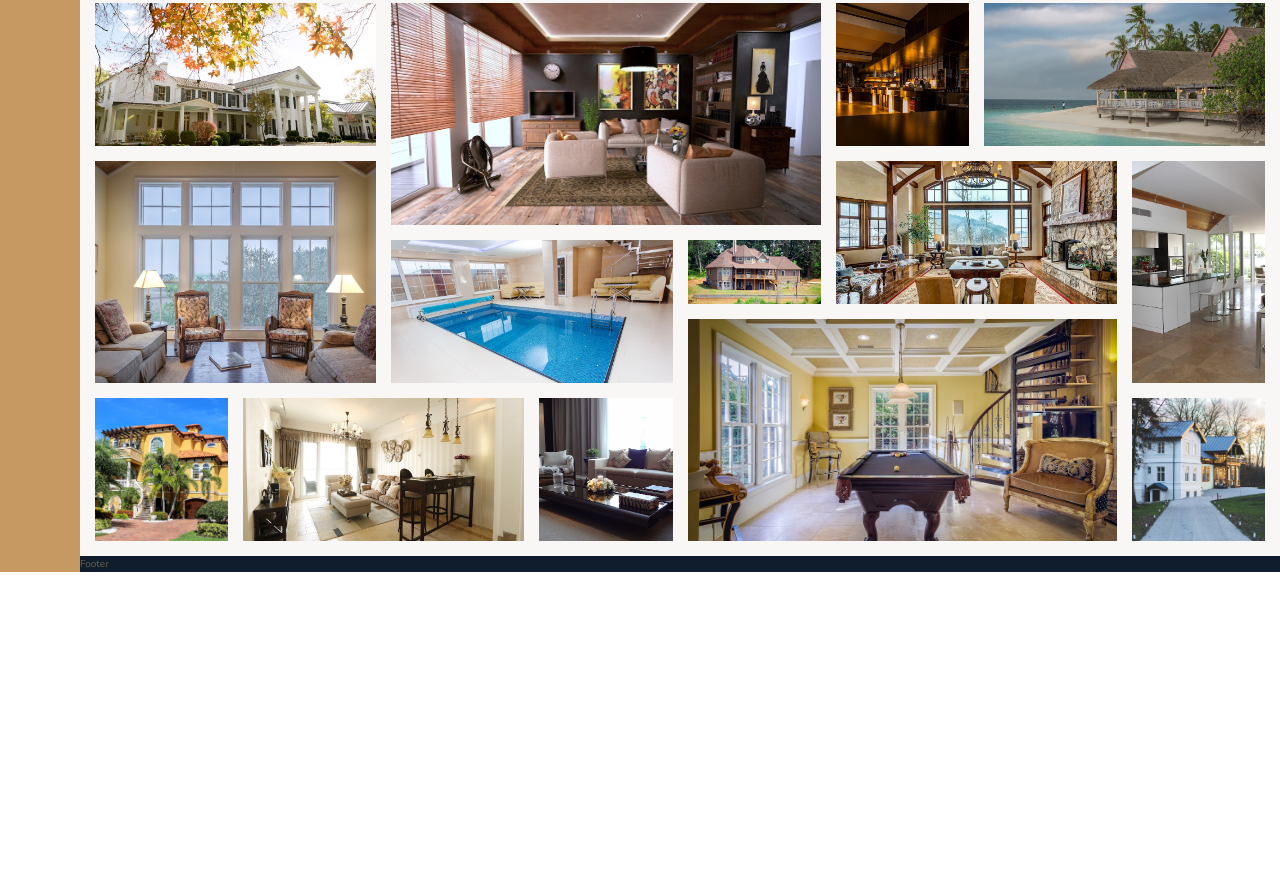
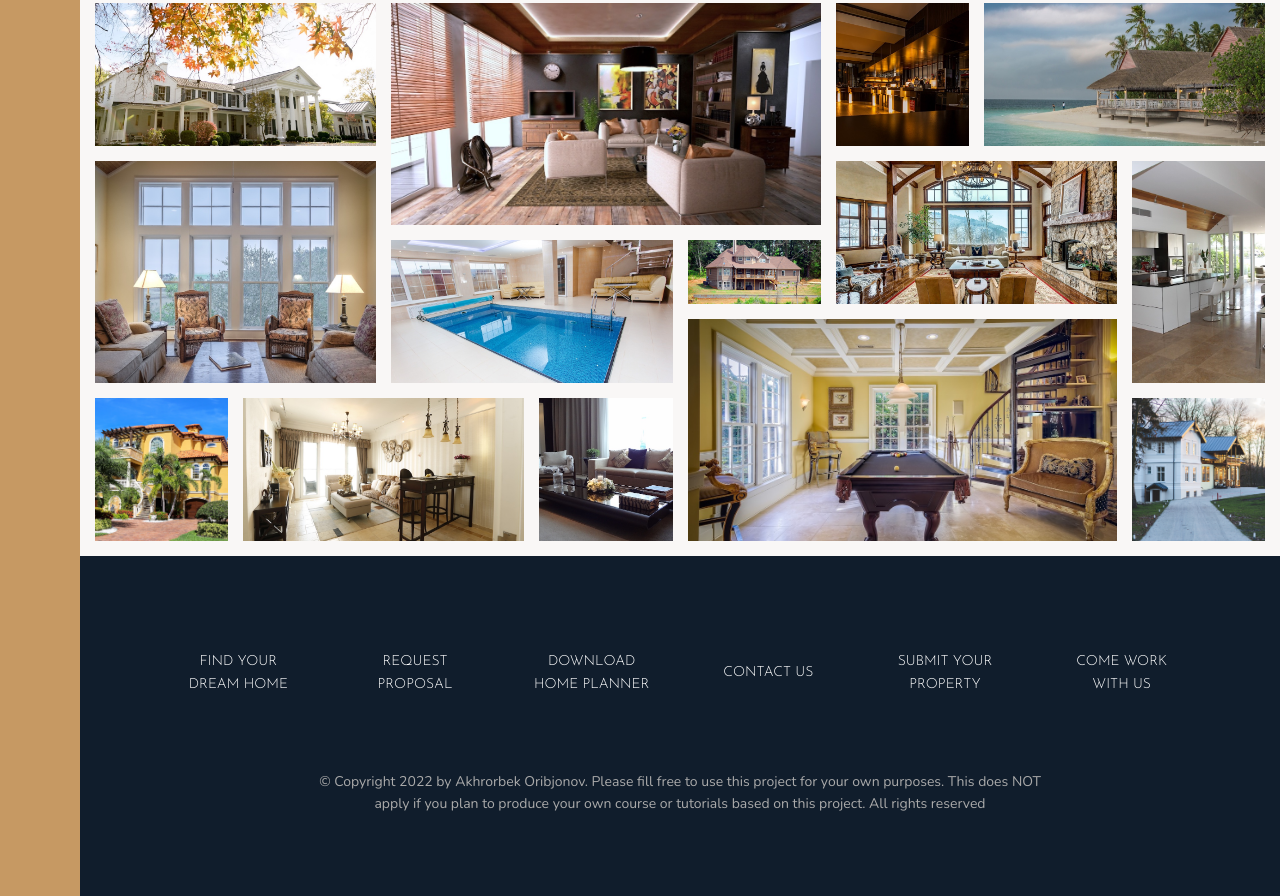
Before and after one commit to Akho0122/Nexter, a website: page index.html in a window 1280 px wide. Shown: the part 3084-3980 px from the top of the page. Before the commit the page ends 3656 px from the top, so only its background shows below. Drawn offline with nearby package versions, Linux system fonts and the light colour scheme.

Commit message:
Footer section was added part 1

```diff
--- a/index.html
+++ b/index.html
@@ -321,7 +321,31 @@
                 class="gallery__img"></figure>
     </section>
     <footer class="footer">
-        Footer
+            <ul class="nav">
+                <li class="nav__item">
+                    <a href="#" class="nav__link">Find your dream home</a>
+                </li>
+                <li class="nav__item">
+                    <a href="#" class="nav__link">Request proposal</a>
+                </li>
+                <li class="nav__item">
+                    <a href="#" class="nav__link">Download home planner</a>
+                </li>
+                <li class="nav__item">
+                    <a href="#" class="nav__link">Contact us</a>
+                </li>
+                <li class="nav__item">
+                    <a href="#" class="nav__link">Submit your property</a>
+                </li>
+                <li class="nav__item">
+                    <a href="#" class="nav__link">Come work with us</a>
+                </li>
+            </ul>
+            <p class="copyright">
+                &copy; Copyright 2022 by Akhrorbek Oribjonov. Please fill free to use this project for your own
+                purposes. This does NOT apply if you plan to produce your own course or tutorials
+                based on this project. All rights reserved
+            </p>
     </footer>
 </body>
 
--- a/sass/_footer.scss
+++ b/sass/_footer.scss
@@ -1,4 +1,41 @@
 .footer{
     background-color: $color-secondary;
     grid-column: full-start / full-end;
+    padding: 8rem;
+
 }
+.nav{
+    list-style: none;
+    display: grid;
+    grid-template-columns: repeat(auto-fit, minmax(15rem, 1fr));
+    grid-gap: 2rem;
+    align-items: center;
+
+    &__link:link,
+    &__link:visited{
+        font-size: 1.4rem;
+        color: #fff;
+        text-decoration: none;
+        font-family: $font-display;
+        text-transform: uppercase;
+        text-align: center;
+        padding: 1.5rem;
+        display: block;
+        transition: all .2s;
+
+    }
+    &__link:hover,
+    &__link:active{
+        background-color: rgba(#fff, .05);
+        transform: translateY(-3px);
+    }
+}
+.copyright{
+    font-size: 1.4rem;
+    color: $color-grey-light-2;
+    margin-top: 6rem;
+    text-align: center;
+    width: 70%;
+    margin-right: auto;
+    margin-left: auto;
+}
```
Also changed, not shown: css/style.css.
